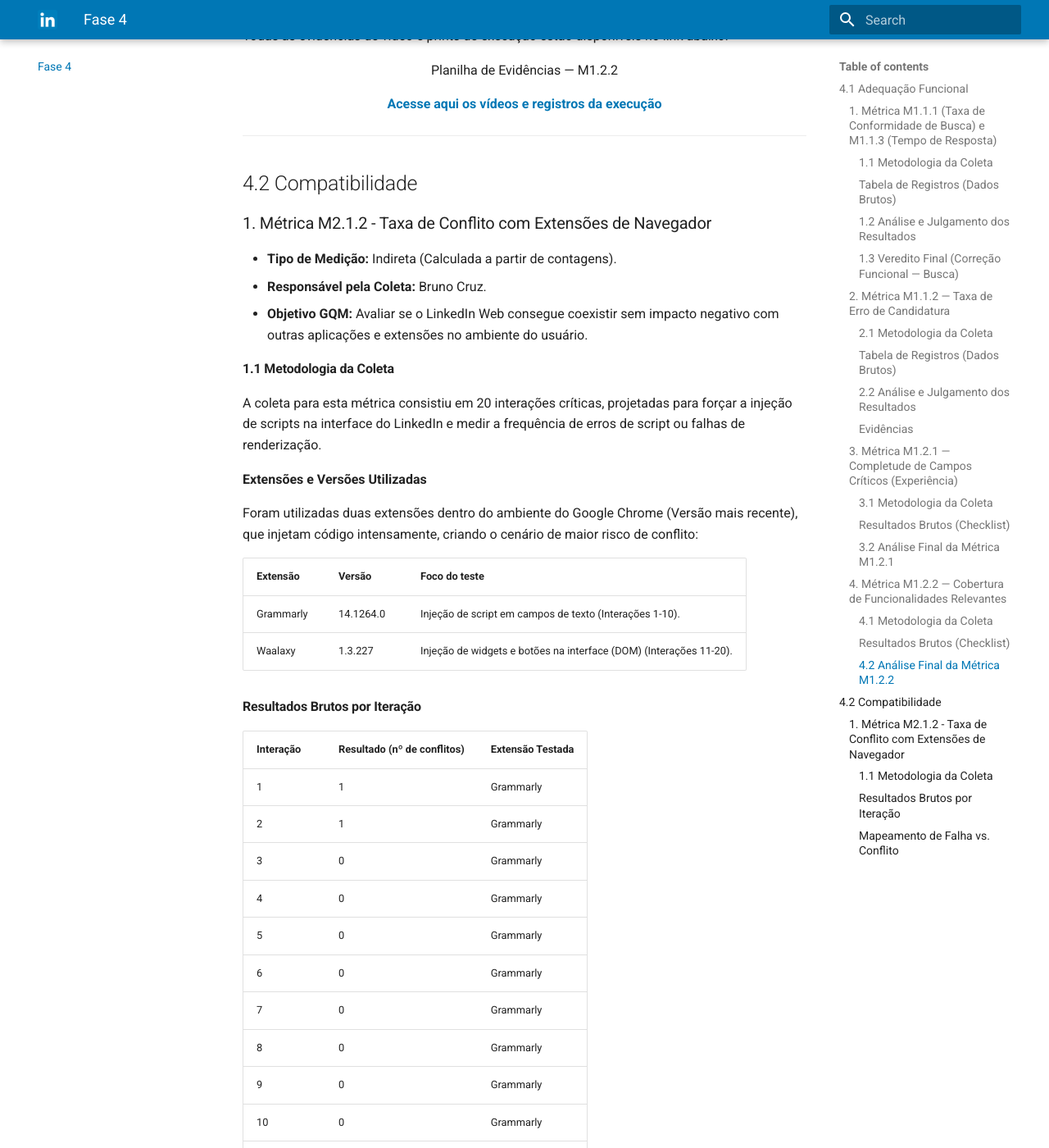
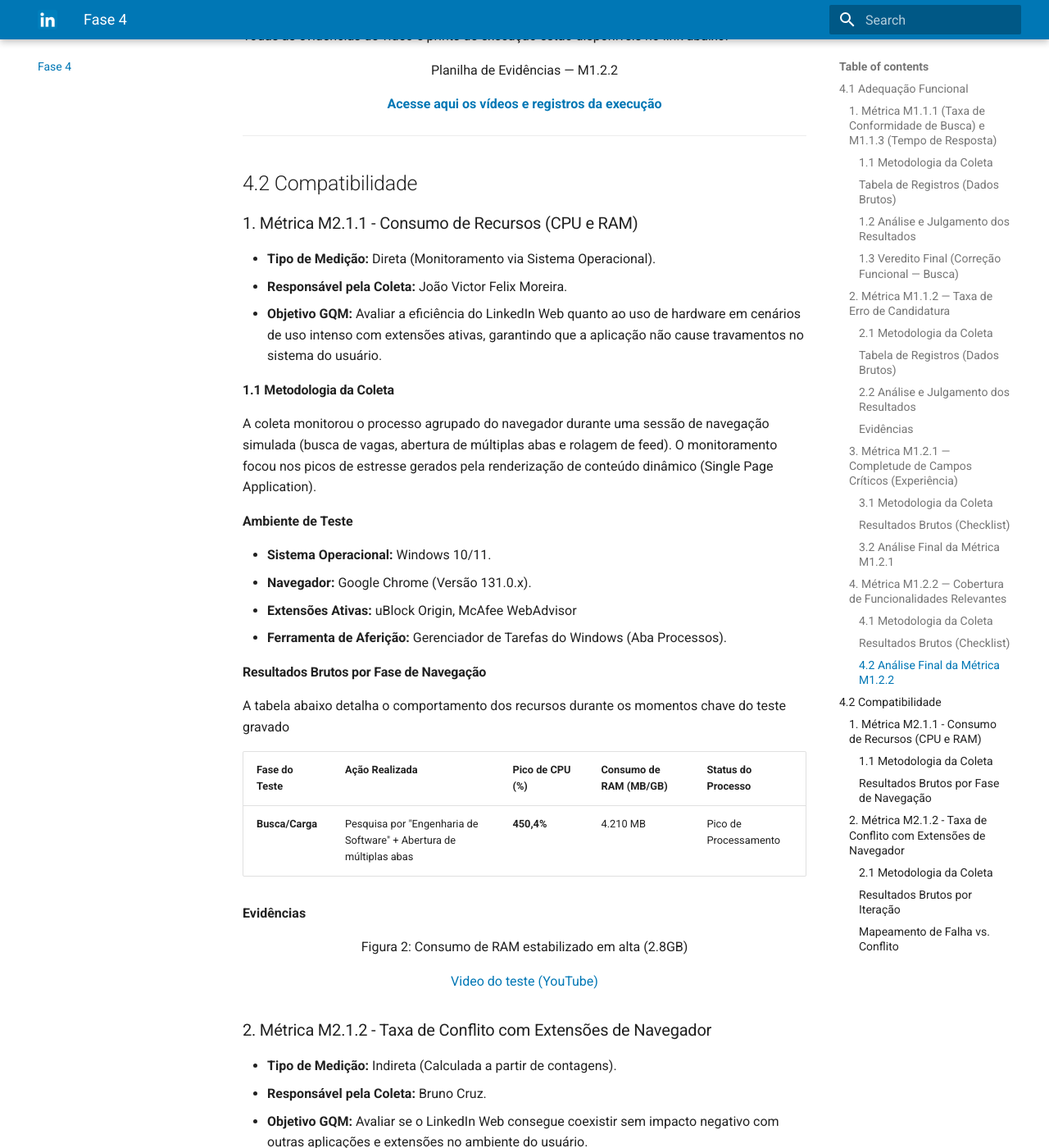
Before and after one commit to FCTE-Qualidade-de-Software-1/2025-2_T02_ELIZABETH-FRIEDMAN, an MkDocs documentation site: the page built from docs/fase4/fase4.md, in a window 1280 px wide and 1400 px high, scrolled down 8492 px. Shown: the whole window at 82% size. Built offline with MkDocs 1.6.1 and Material for MkDocs 9.7.7, drawn with Linux system fonts in a browser that asks for light colours; some of the changed text lies outside the part shown.

```diff
--- a/docs/fase4/fase4.md
+++ b/docs/fase4/fase4.md
@@ -297,13 +297,49 @@
 
 ## 4.2 Compatibilidade
 
-### 1. Métrica M2.1.2 - Taxa de Conflito com Extensões de Navegador
+### 1. Métrica M2.1.1 - Consumo de Recursos (CPU e RAM)
+
+* **Tipo de Medição:** Direta (Monitoramento via Sistema Operacional).
+* **Responsável pela Coleta:** João Victor Felix Moreira.
+* **Objetivo GQM:** Avaliar a eficiência do LinkedIn Web quanto ao uso de hardware em cenários de uso intenso com extensões ativas, garantindo que a aplicação não cause travamentos no sistema do usuário.
+
+#### 1.1 Metodologia da Coleta
+
+A coleta monitorou o processo agrupado do navegador durante uma sessão de navegação simulada (busca de vagas, abertura de múltiplas abas e rolagem de feed). O monitoramento focou nos picos de estresse gerados pela renderização de conteúdo dinâmico (Single Page Application).
+
+**Ambiente de Teste**
+
+* **Sistema Operacional:** Windows 10/11.
+* **Navegador:** Google Chrome (Versão 131.0.x).
+* **Extensões Ativas:** uBlock Origin, McAfee WebAdvisor
+* **Ferramenta de Aferição:** Gerenciador de Tarefas do Windows (Aba Processos).
+
+#### Resultados Brutos por Fase de Navegação
+
+A tabela abaixo detalha o comportamento dos recursos durante os momentos chave do teste gravado
+
+| Fase do Teste   | Ação Realizada                                               | Pico de CPU (%)      | Consumo de RAM (MB/GB)   | Status do Processo      |
+|-----------------|--------------------------------------------------------------|------------------------|---------------------------|--------------------------|
+| **Busca/Carga** | Pesquisa por "Engenharia de Software" + Abertura de múltiplas abas   | **450,4%**             | 4.210 MB         | Pico de Processamento    |
+
+**Evidências**
+
+<div style="text-align: center;">
+    <font size="3"><p>Figura 2: Consumo de RAM estabilizado em alta (2.8GB)</p></font>
+    <p>
+        <a href="https://youtu.be/nDVkoS0W60A" target="_blank">
+            Video do teste (YouTube)
+        </a>
+    </p>
+</div>
+
+### 2. Métrica M2.1.2 - Taxa de Conflito com Extensões de Navegador
 
 * **Tipo de Medição:** Indireta (Calculada a partir de contagens).
 * **Responsável pela Coleta:** Bruno Cruz.
 * **Objetivo GQM:** Avaliar se o LinkedIn Web consegue coexistir sem impacto negativo com outras aplicações e extensões no ambiente do usuário.
 
-#### 1.1 Metodologia da Coleta
+#### 2.1 Metodologia da Coleta
 
 A coleta para esta métrica consistiu em 20 interações críticas, projetadas para forçar a injeção de scripts na interface do LinkedIn e medir a frequência de erros de script ou falhas de renderização.
 
@@ -358,9 +394,9 @@
     <img src="../coleta/evidencias/M.2.1.2erro1.png" alt="Falha de Extr
 
 
-### M2.1.3 — Tempo Médio de Recuperação
+### 3. Métrica M2.1.3 — Tempo Médio de Recuperação
 
-#### 1. Metodologia da Coleta
+#### 3.1 Metodologia da Coleta
 
 A métrica foi avaliada conforme definido na Fase 3, utilizando:
 
```
Also changed, not shown: other parts of docs/fase4/fase4.md (+5 -5 lines).
